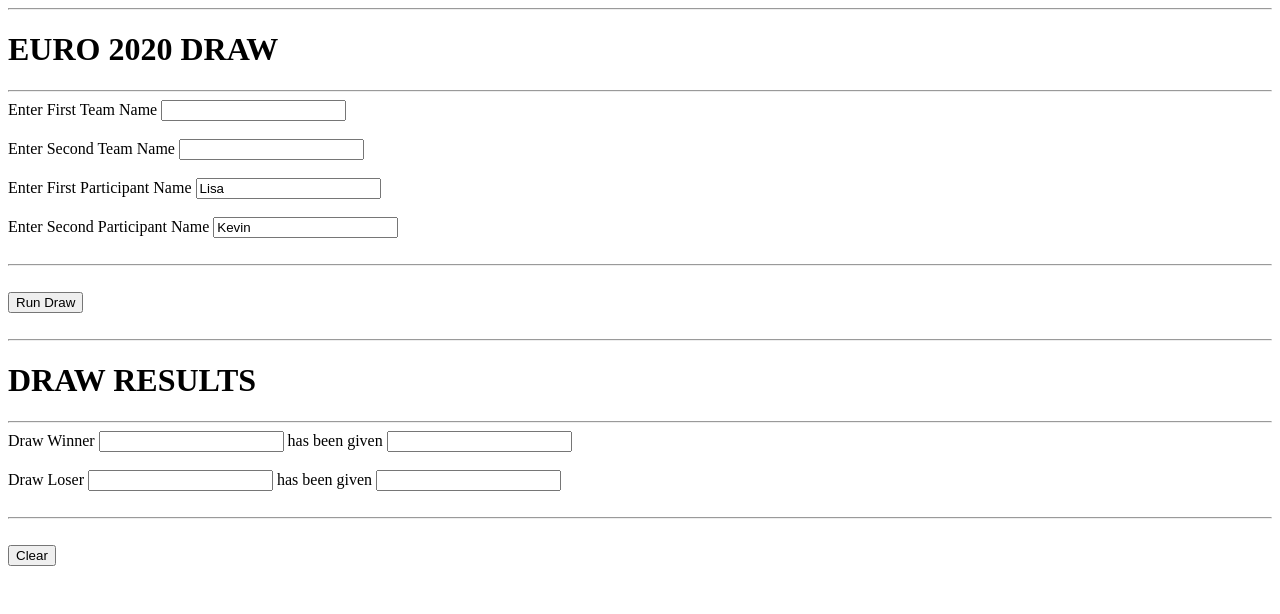
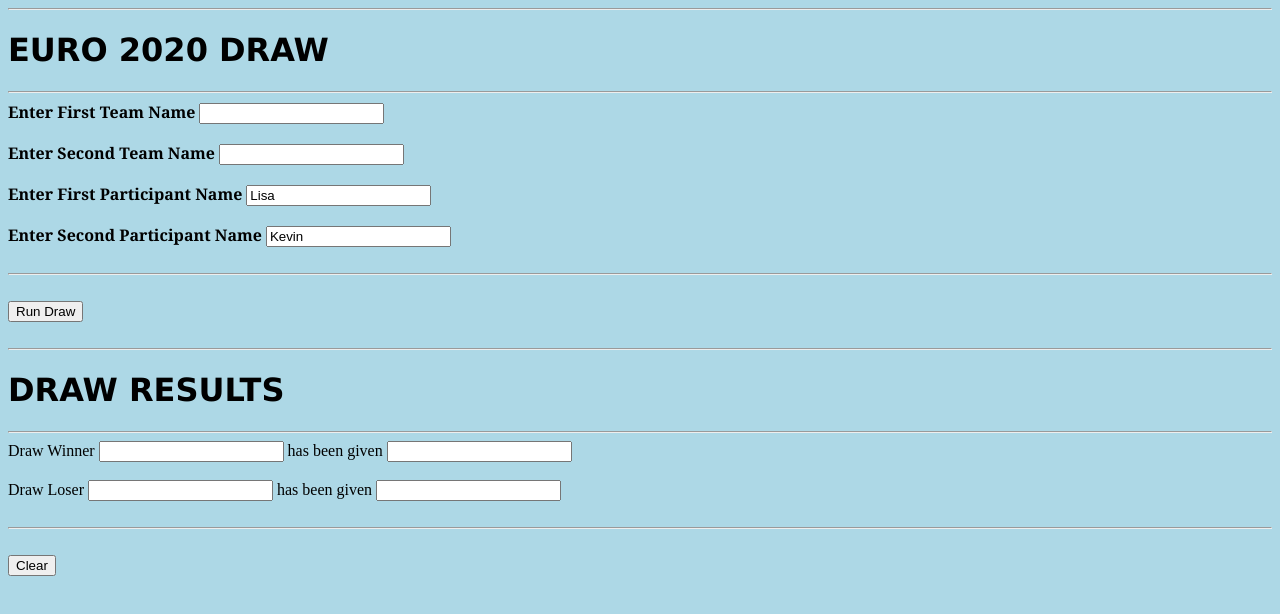
Before and after one commit to Kevin-Gordon/euro_2020_app, a plain HTML site: page draw_form.html in a window 1280 px wide. Drawn offline with Linux system fonts and the light colour scheme.

Commit message:
add css and class names in html

```diff
--- /dev/null
+++ b/css/css/styles.css
@@ -0,0 +1,13 @@
+body {
+  background-color: lightblue;
+}
+
+.heading {
+  font-family: Verdana, Geneva, Tahoma, sans-serif;
+  font-weight: bold;
+}
+
+.label {
+  font-family: Cambria, Cochin, Georgia, Times, "Times New Roman", serif;
+  font-weight: bold;
+}
--- a/draw_form.html
+++ b/draw_form.html
@@ -5,6 +5,7 @@
     <meta http-equiv="X-UA-Compatible" content="IE=edge">
     <meta name="viewport" content="width=device-width, initial-scale=1.0">
     <title>Euro 2020 Game Draw</title>
+    <link rel="stylesheet" href="css/css/styles.css">
 </head>
 <body>
 
@@ -62,16 +63,16 @@
 
     <form>
         <hr>
-        <h1>EURO 2020 DRAW</h1>
+        <h1 class="heading">EURO 2020 DRAW</h1>
         <hr>
 
-        <label for="firstTeam">Enter First Team Name</label>
+        <label class="label" for="firstTeam">Enter First Team Name</label>
         <input type="text" list="teams" class="resetThis" id="firstTeam" name="First Team"><br><br>
-        <label for="secondTeam">Enter Second Team Name</label>
+        <label class="label"for="secondTeam">Enter Second Team Name</label>
         <input type="text" list="teams" class="resetThis" id="secondTeam" name="Second Team"><br><br>
-        <label for="firstParticipant">Enter First Participant Name</label>
-        <input type="text" list="participants" id="firstParticipant" value="Lisa" name="First Participant"><br><br>
-        <label for="secondParticipant">Enter Second Participant Name</label>
+        <label class="label" for="firstParticipant">Enter First Participant Name</label>
+        <input  type="text" list="participants" id="firstParticipant" value="Lisa" name="First Participant"><br><br>
+        <label class="label" for="secondParticipant">Enter Second Participant Name</label>
         <input type="text" list="participants" id="secondParticipant" value="Kevin" name="Second Participant"><br><br>
 
         <hr>
@@ -118,7 +119,7 @@
 
     <form action="">
         <hr>
-        <h1>DRAW RESULTS</h1>
+        <h1 class="heading">DRAW RESULTS</h1>
         <hr>
 
         <label for="drawWinner">Draw Winner</label>
```
